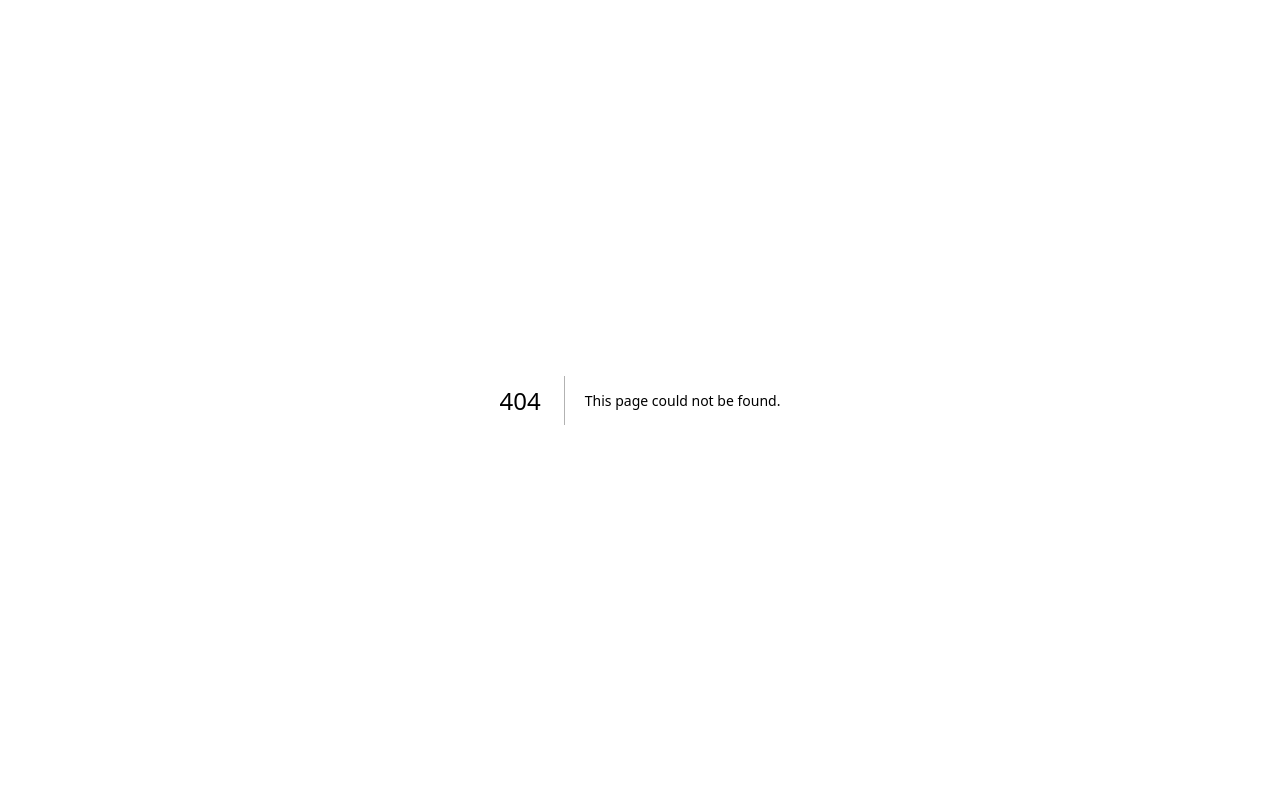
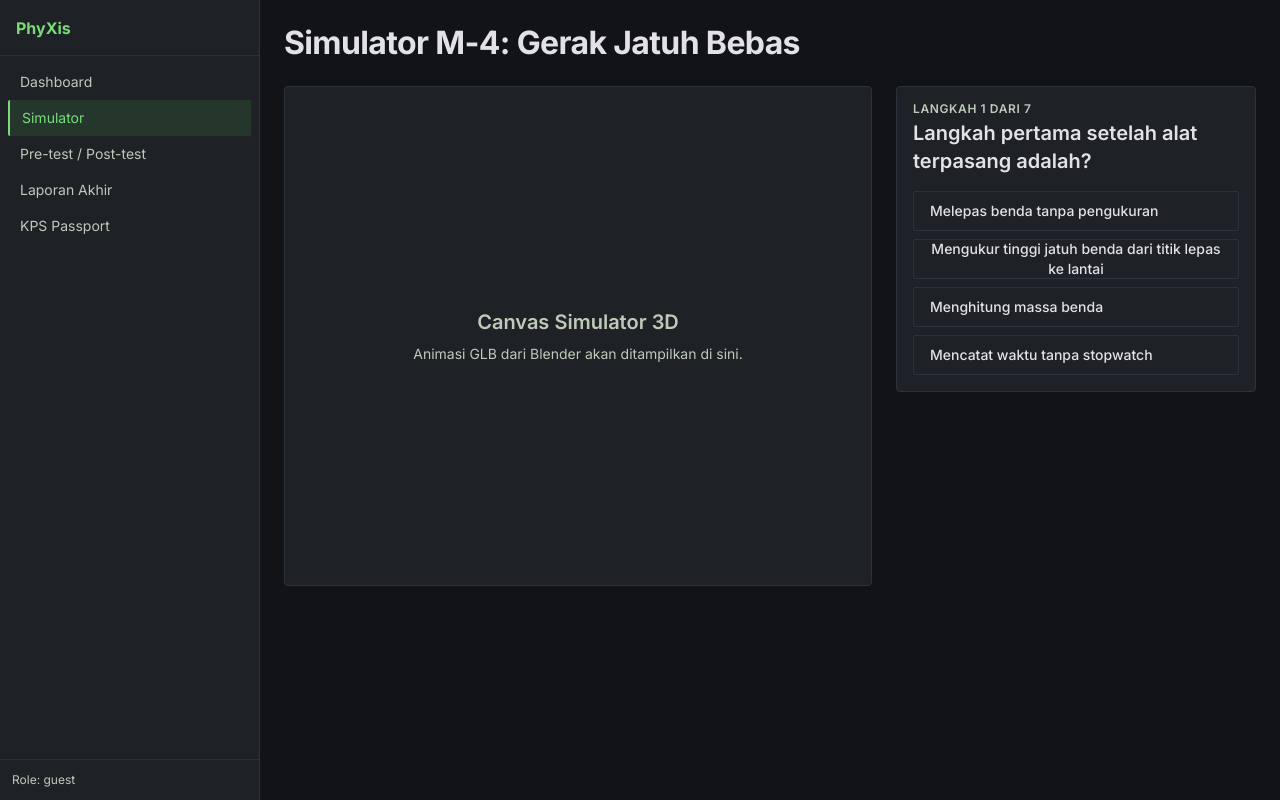
Before and after one commit to kemal-faza/phyxis, a Next.js app: page /simulator in a window 1280 px wide. Before the commit this address had no page. Built offline with nearby package versions, Linux system fonts and the light colour scheme.

Commit message:
feat: add simulator page layout

```diff
--- /dev/null
+++ b/app/(app)/simulator/page.tsx
@@ -0,0 +1,22 @@
+'use client'
+
+import { SimulatorCanvas } from '@/features/simulator/components/SimulatorCanvas'
+import { StepPanel } from '@/features/simulator/components/StepPanel'
+import { MetricSummary } from '@/features/simulator/components/MetricSummary'
+import { useSimulatorStore } from '@/features/simulator/stores/simulatorStore'
+
+export default function SimulatorPage() {
+  const status = useSimulatorStore((s) => s.status)
+
+  return (
+    <div className="space-y-6">
+      <h1 className="text-headline-lg">Simulator M-4: Gerak Jatuh Bebas</h1>
+      <div className="grid gap-6 lg:grid-cols-[1fr_360px]">
+        <SimulatorCanvas />
+        <div className="space-y-4">
+          {status === 'completed' ? <MetricSummary /> : <StepPanel />}
+        </div>
+      </div>
+    </div>
+  )
+}
```
